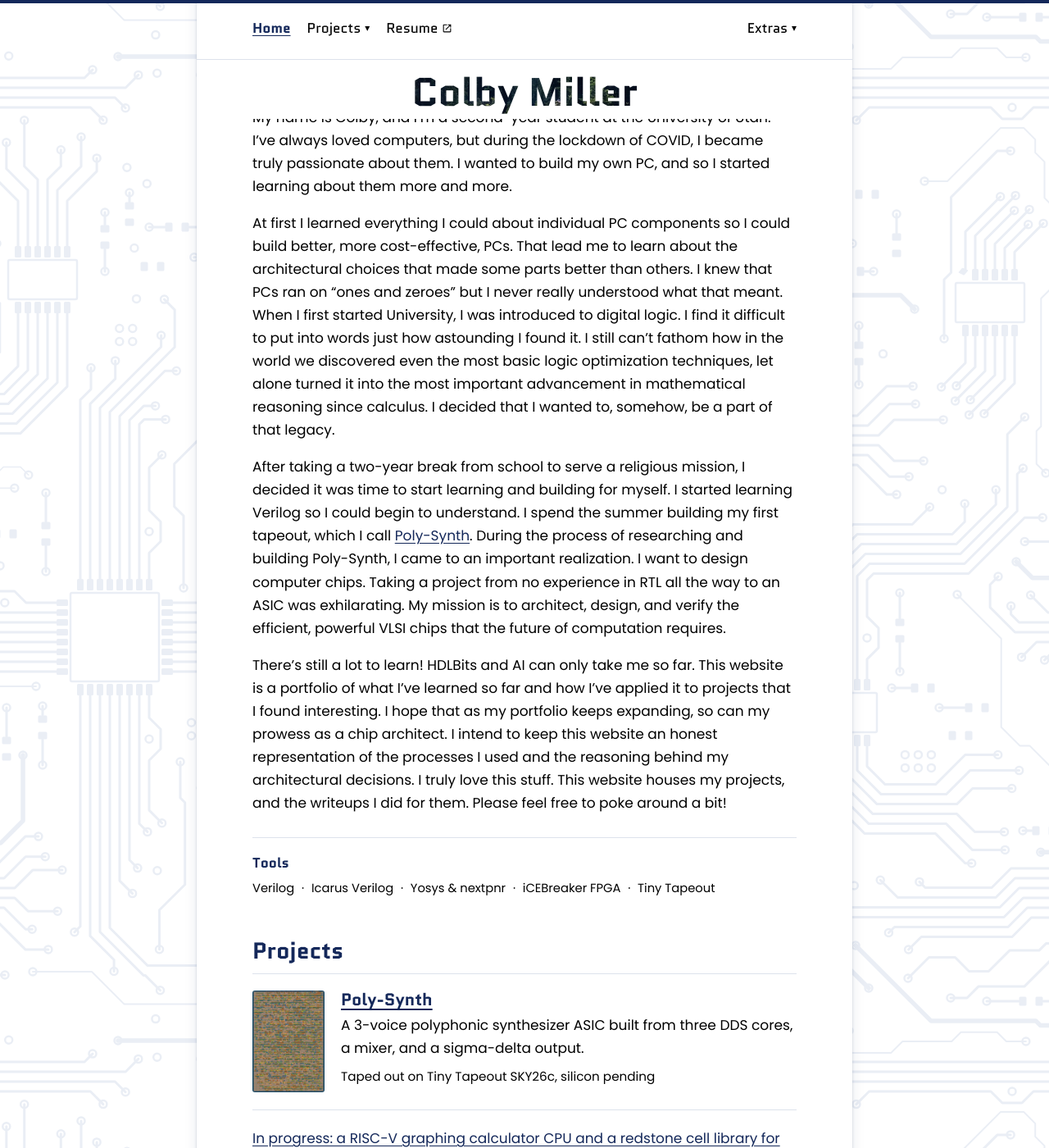
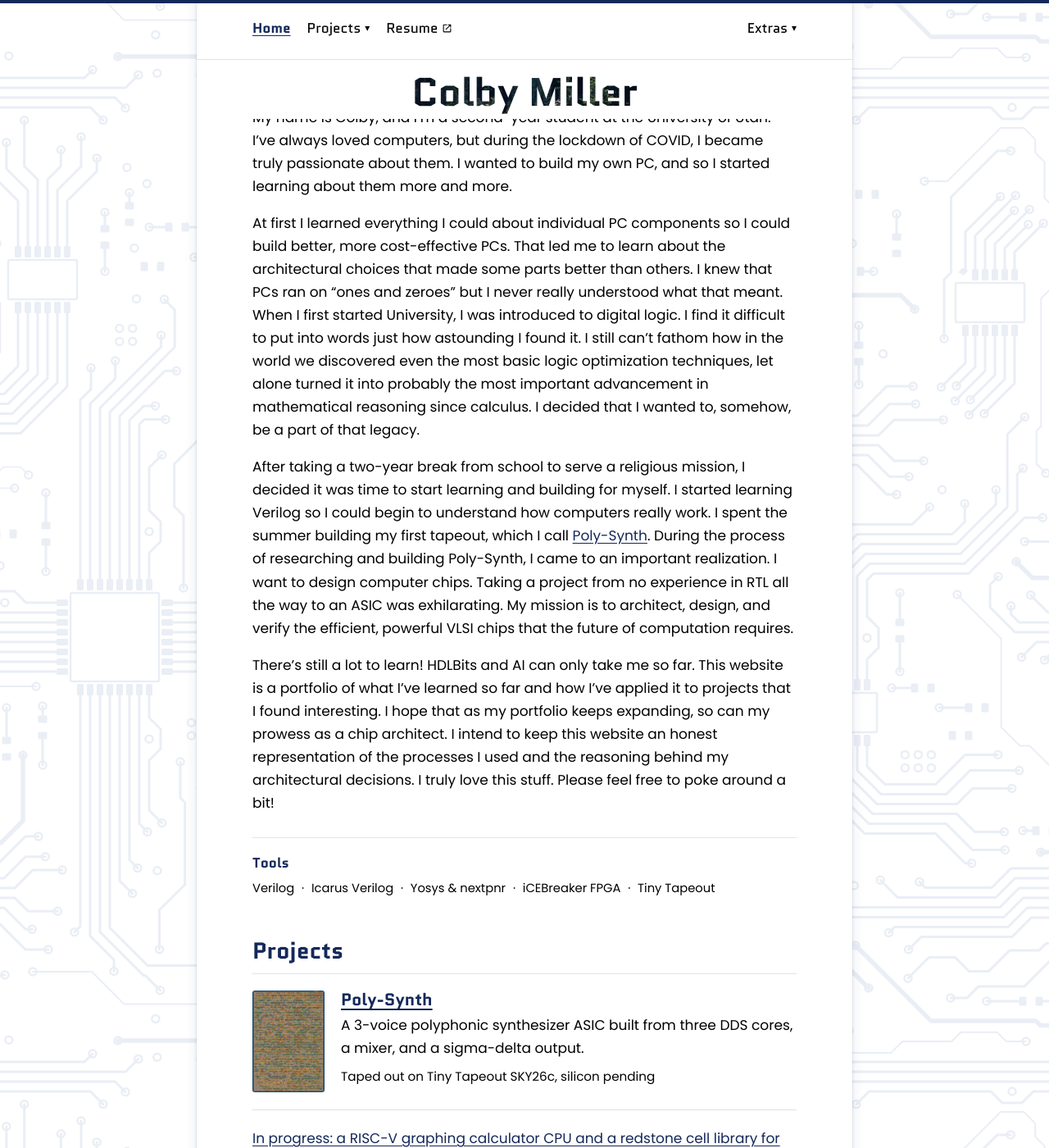
Before and after one commit to Colbywonn/colbywonn.com, a Jekyll site: the page built from index.md, in a window 1280 px wide and 1400 px high, scrolled down 539 px. Shown: the whole window at 82% size. Built offline with Jekyll 4.4.1, drawn with Linux system fonts in a browser that asks for light colours.

Commit message:
About Me: typo fixes, finish the Verilog sentence, trim a repeat, hedge the calculus claim
Co-Authored-By: Claude Opus 5.5 <noreply@anthropic.com>

```diff
--- a/index.md
+++ b/index.md
@@ -23,11 +23,11 @@ Hello there!
 
 My name is Colby, and I’m a second-year student at the University of Utah. I’ve always loved computers, but during the lockdown of COVID, I became truly passionate about them. I wanted to build my own PC, and so I started learning about them more and more.
 
-At first I learned everything I could about individual PC components so I could build better, more cost-effective, PCs. That lead me to learn about the architectural choices that made some parts better than others. I knew that PCs ran on "ones and zeroes" but I never really understood what that meant. When I first started University, I was introduced to digital logic. I find it difficult to put into words just how astounding I found it. I still can't fathom how in the world we discovered even the most basic logic optimization techniques, let alone turned it into the most important advancement in mathematical reasoning since calculus. I decided that I wanted to, somehow, be a part of that legacy.
+At first I learned everything I could about individual PC components so I could build better, more cost-effective PCs. That led me to learn about the architectural choices that made some parts better than others. I knew that PCs ran on "ones and zeroes" but I never really understood what that meant. When I first started University, I was introduced to digital logic. I find it difficult to put into words just how astounding I found it. I still can't fathom how in the world we discovered even the most basic logic optimization techniques, let alone turned it into probably the most important advancement in mathematical reasoning since calculus. I decided that I wanted to, somehow, be a part of that legacy.
 
-After taking a two-year break from school to serve a religious mission, I decided it was time to start learning and building for myself. I started learning Verilog so I could begin to understand. I spend the summer building my first tapeout, which I call [Poly-Synth](/projects/synth/). During the process of researching and building Poly-Synth, I came to an important realization. I want to design computer chips. Taking a project from no experience in RTL all the way to an ASIC was exhilarating. My mission is to architect, design, and verify the efficient, powerful VLSI chips that the future of computation requires.
+After taking a two-year break from school to serve a religious mission, I decided it was time to start learning and building for myself. I started learning Verilog so I could begin to understand how computers really work. I spent the summer building my first tapeout, which I call [Poly-Synth](/projects/synth/). During the process of researching and building Poly-Synth, I came to an important realization. I want to design computer chips. Taking a project from no experience in RTL all the way to an ASIC was exhilarating. My mission is to architect, design, and verify the efficient, powerful VLSI chips that the future of computation requires.
 
-There’s still a lot to learn! HDLBits and AI can only take me so far. This website is a portfolio of what I’ve learned so far and how I’ve applied it to projects that I found interesting. I hope that as my portfolio keeps expanding, so can my prowess as a chip architect. I intend to keep this website an honest representation of the processes I used and the reasoning behind my architectural decisions. I truly love this stuff. This website houses my projects, and the writeups I did for them. Please feel free to poke around a bit!
+There’s still a lot to learn! HDLBits and AI can only take me so far. This website is a portfolio of what I’ve learned so far and how I’ve applied it to projects that I found interesting. I hope that as my portfolio keeps expanding, so can my prowess as a chip architect. I intend to keep this website an honest representation of the processes I used and the reasoning behind my architectural decisions. I truly love this stuff. Please feel free to poke around a bit!
 
 <div class="toolset">
   <span class="toolset-label">Tools</span>
```
